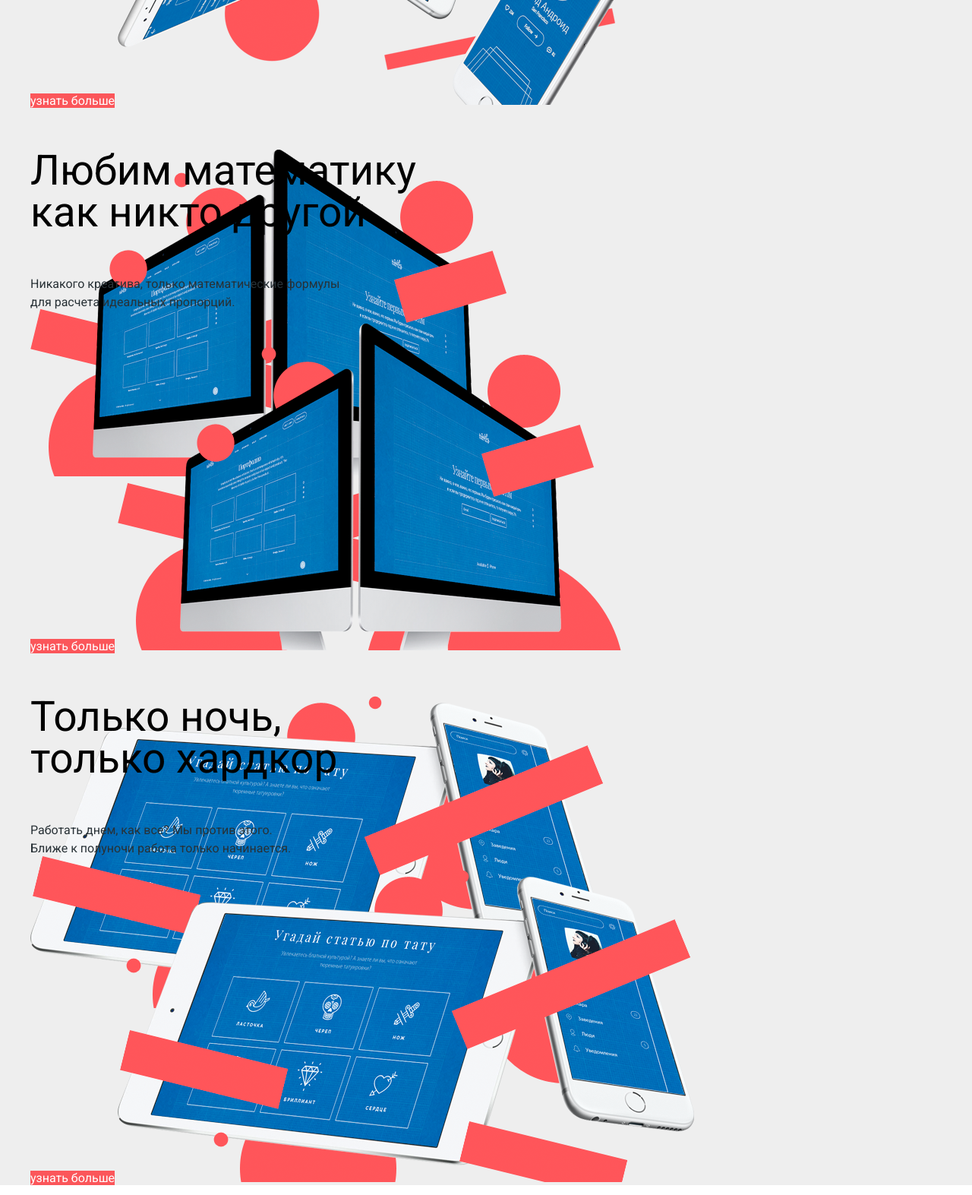
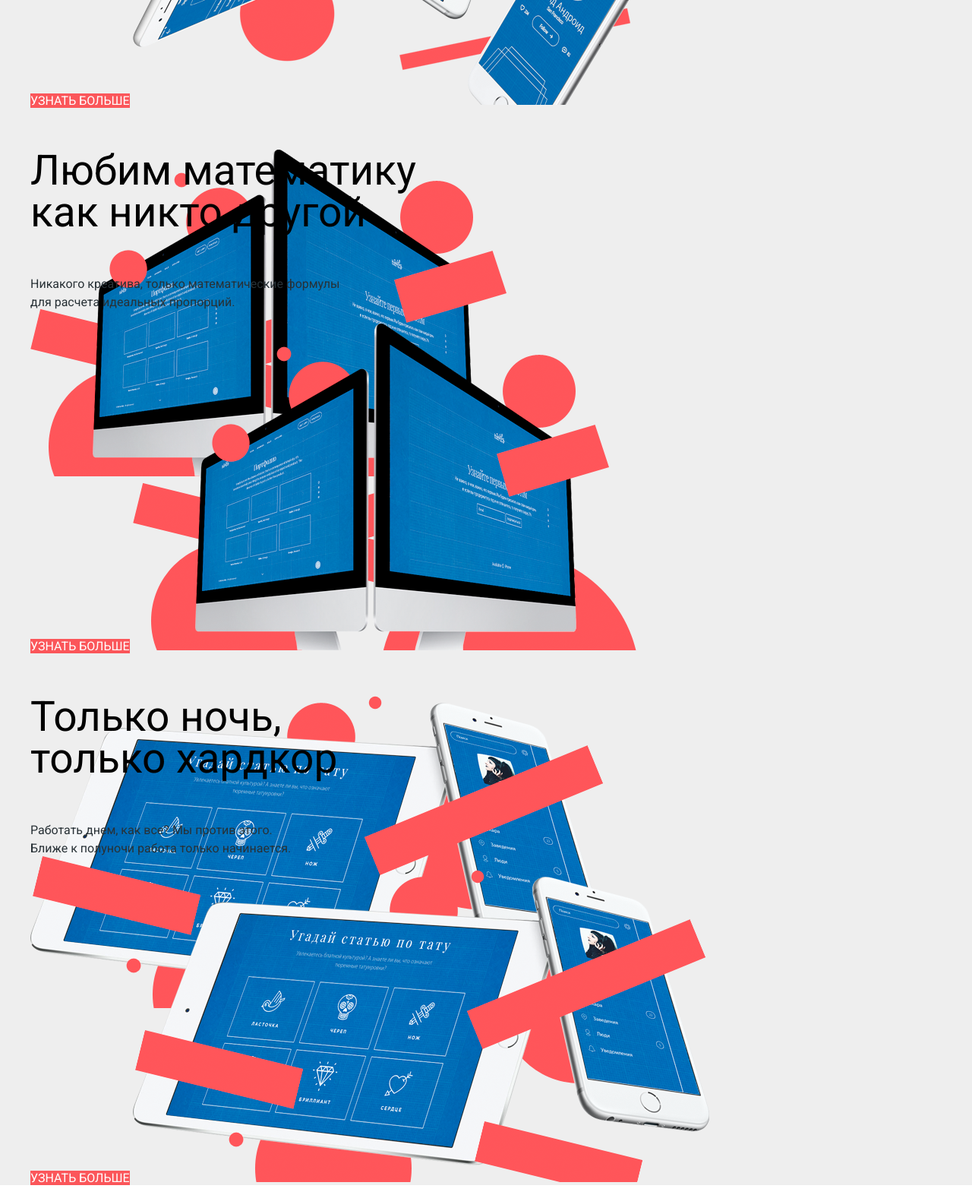
Before and after one commit to Evgenia-Valerievna/1163057-nerds-27, a plain HTML site: page index.html in a window 1280 px wide. Shown: the part 800-2373 px from the top of the page at 76% size. Drawn offline with nearby package versions, Linux system fonts and the light colour scheme; files whose address does not match are found by name.

Commit message:
CSS №3

```diff
--- a/css/index.css
+++ b/css/index.css
@@ -57,6 +57,9 @@ a {
     text-align: left;
 }
 .slide-button {
+    font: inherit;
+    color: #ffffff;
+    text-transform: uppercase;
     width: 240px;
     height: 50px;
     background-color: #fb565a;
@@ -65,17 +68,8 @@ a {
     background-color: #e74246;
 }
 .slide-button:active {
+    color: rgba(0,0,0,0.3);
     background-color: #d7373b;
-}
-.slide-button span {
-    color: white;
-    font-family: inherit;
-    font-size: 16px;
-    font-weight: 500;
-    text-align: center;
-}
-.slide-button span:active {
-    color: rgba(0,0,0,0.3);
 }
 .main-navigation {
     font-size: 16px;
--- a/index.html
+++ b/index.html
@@ -35,7 +35,7 @@
       скрупулезно.</p>
       <p class="slide-text">Математически выверенный дизайн<br>
       для вашего сайта или мобильного приложения.</p>
-      <a class="slide-button" href="#"> <span>узнать больше</span></a>
+      <a class="slide-button" href="#">узнать больше</a>
       <img src="img/slide-picture-one.png" width="698" height="413" alt="Картинка слайда">
     </div>
     </li>
@@ -45,7 +45,7 @@
       как никто другой</p>
       <p class="slide-text">Никакого креатива, только математические формулы<br>
       для расчета идеальных пропорций.</p>
-      <a class="slide-button" href="#"><span>узнать больше</span></a>
+      <a class="slide-button" href="#">узнать больше</a>
       <img src="img/slide-picture-two.png" width="663" height="430" alt="Картинка слайда 2">
     </div>
     </li>
@@ -55,7 +55,7 @@
       только хардкор</p>
       <p class="slide-text">Работать днем, как все? Мы против этого.<br>
       Ближе к полуночи работа только начинается.</p>
-      <a class="slide-button" href="#"><span>узнать больше</span></a>
+      <a class="slide-button" href="#">узнать больше</a>
       <img src="img/slide-picture-three.png" width="759" height="411" alt="Картинка слайда 3">
     </div>
     </li>
```
Also changed, not shown: css/inner.css (+5 -7 lines), inner.html (+5 -5 lines).
